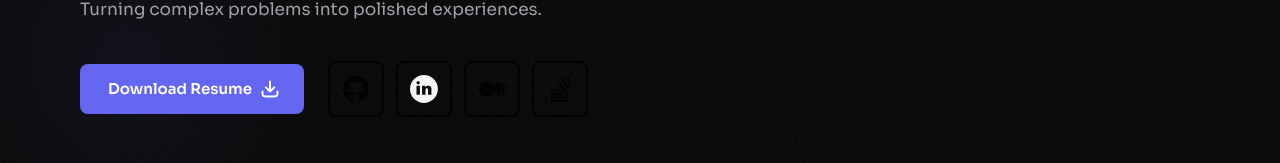
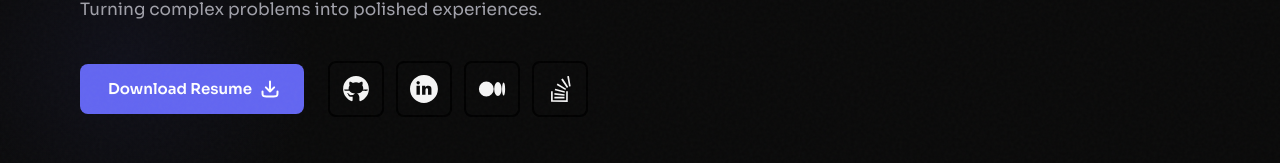
Before and after one commit to graphicstone/portfolio, a React (Vite) app: page / in a window 1280 px wide. Shown: the part 507-670 px from the top of the page. Built offline with nearby package versions, Linux system fonts and the light colour scheme; no server answers.

Commit message:
fix: set default svg fill to white in social buttons

```diff
--- a/src/layouts/components/social-button/SocialButtonStyles.js
+++ b/src/layouts/components/social-button/SocialButtonStyles.js
@@ -12,7 +12,8 @@ export const socialButtonStyles = {
     cursor: 'pointer',
     '& svg': {
       width: 'auto',
-      height: '32px'
+      height: '32px',
+      fill: colorPalette.white,
     },
     '&:hover': {
       backgroundColor: colorPalette.black,
```
